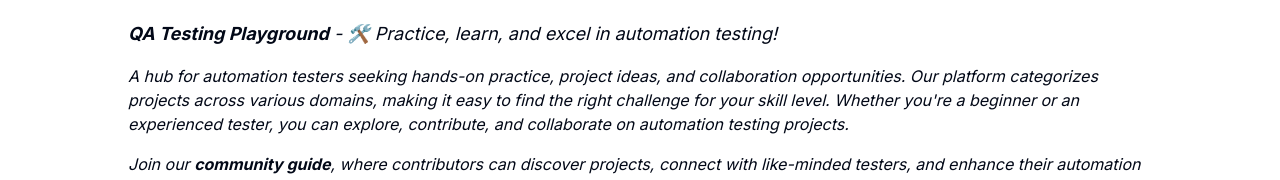
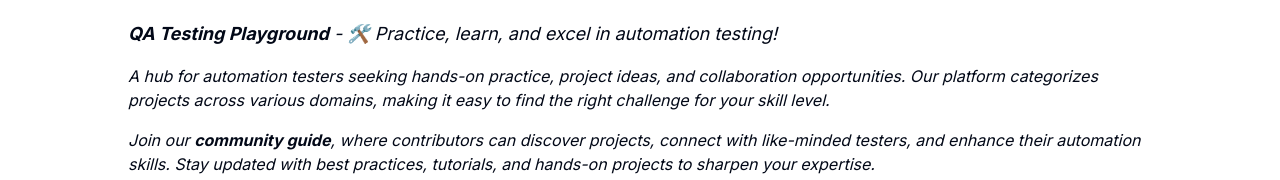
Before and after one commit to kundalik5545/qatesting, a Next.js app: page /about-us in a window 1280 px wide. Shown: the part 128-308 px from the top of the page. Built offline with nearby package versions, Linux system fonts and the light colour scheme; no server answers.

Commit message:
refactor: simplify metadata handling for About Us page

```diff
--- a/app/(admin)/about-us/page.jsx
+++ b/app/(admin)/about-us/page.jsx
@@ -1,16 +1,14 @@
 import React from "react";
-import Head from "next/head";
+
+export const metadata = {
+  title: "About us",
+  description:
+    "QA Testing Playground is a hub for automation testers to practice and enhance their skills. Join our community to explore, contribute, and collaborate.",
+};
 
 const AboutPage = () => {
   return (
     <>
-      <Head>
-        <title>About Us - QA Testing Playground</title>
-        <meta
-          name="description"
-          content="QA Testing Playground is a hub for automation testers to practice and enhance their skills. Join our community to explore, contribute, and collaborate on automation testing projects."
-        />
-      </Head>
       <div className="min-h-screen container mx-auto max-w-5xl text-foreground bg-background pt-5">
         <h1 className="text-3xl font-bold mb-4">About Us</h1>
         <blockquote className="italic">
@@ -22,9 +20,7 @@ const AboutPage = () => {
             A hub for automation testers seeking hands-on practice, project
             ideas, and collaboration opportunities. Our platform categorizes
             projects across various domains, making it easy to find the right
-            challenge for your skill level. Whether you're a beginner or an
-            experienced tester, you can explore, contribute, and collaborate on
-            automation testing projects.
+            challenge for your skill level.
           </p>
           <p className="mb-4">
             Join our <strong>community guide</strong>, where contributors can
```
